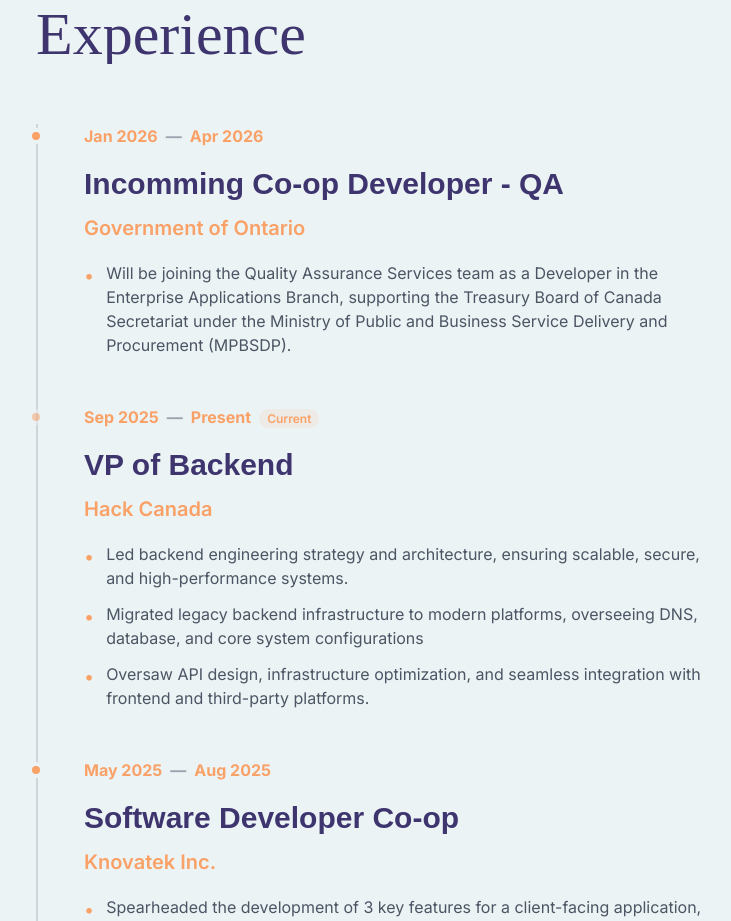
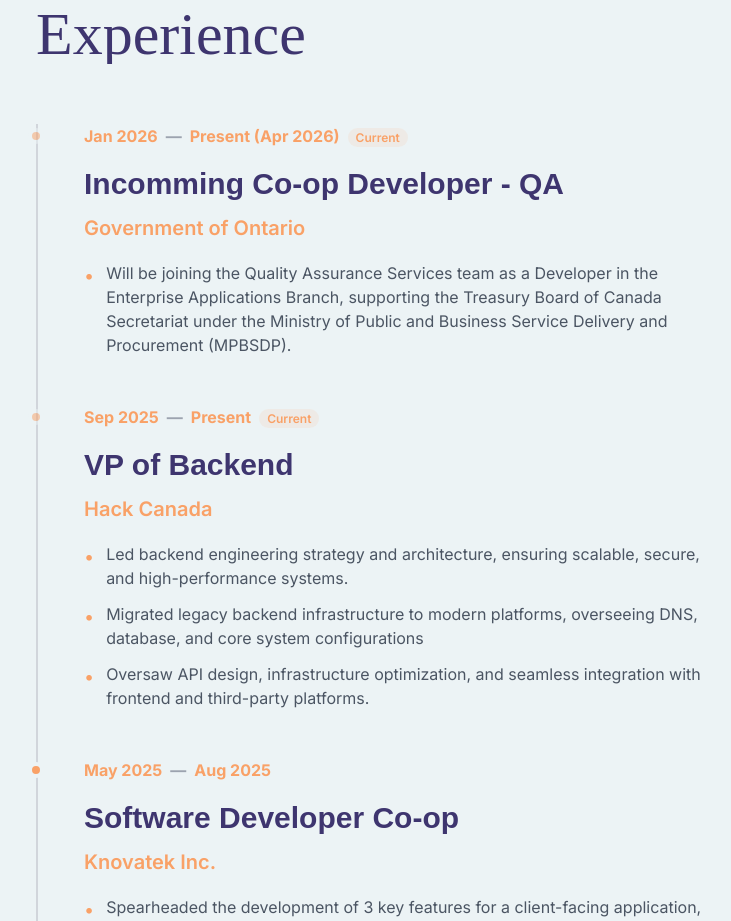
Before and after one commit to sohelshekhIn/Portfolio-Site, a Next.js app: page / in a window 1280 px wide. Shown: the part 2420-3341 px from the top of the page, without its empty margins (260-991 px from the left). Built offline with nearby package versions, Linux system fonts and the light colour scheme; a web font is replaced by a local one.

Commit message:
update present detection logic for end date

```diff
--- a/components/Work.tsx
+++ b/components/Work.tsx
@@ -272,7 +272,7 @@
     title: "Incomming Co-op Developer - QA",
     company: "Government of Ontario",
     startDate: "Jan 2026",
-    endDate: "Apr 2026",
+    endDate: "Present (Apr 2026)",
     description: [
       "Will be joining the Quality Assurance Services team as a Developer in the Enterprise Applications Branch, supporting the Treasury Board of Canada Secretariat under the Ministry of Public and Business Service Delivery and Procurement (MPBSDP).",
     ],
@@ -431,7 +431,7 @@
   description,
   isLast,
 }: WorkExperience & { isLast: boolean }) => {
-  const isPresent = endDate.toLowerCase() === "present";
+  const isPresent = endDate.toLowerCase().includes("present");
 
   return (
     <div className={`relative pl-8 md:pl-12 ${!isLast ? "pb-12" : ""}`}>
```
